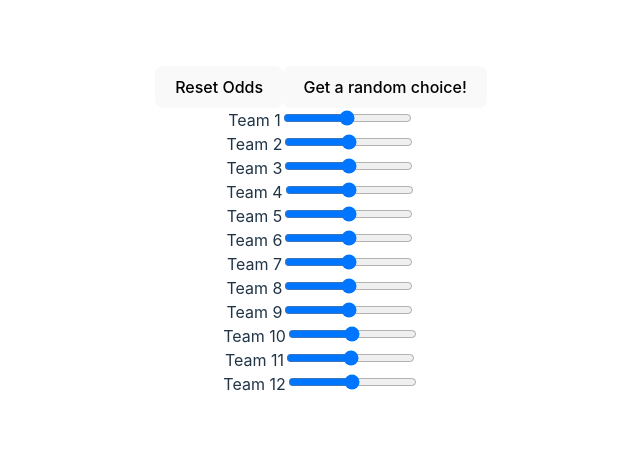
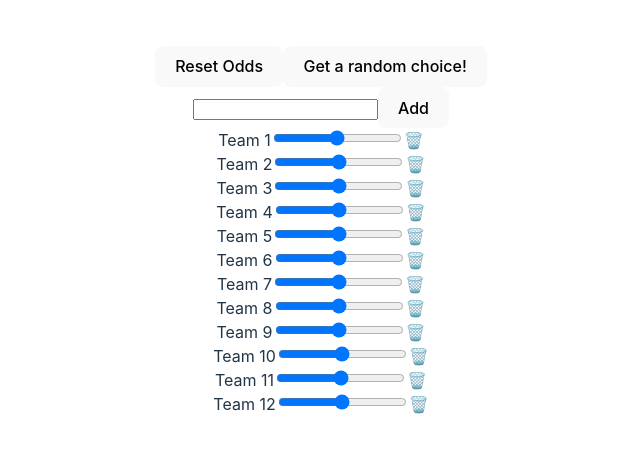
Before and after one commit to RayKilburg/random-team-picker, a React (Vite) app: page / in a window 1280 px wide. Shown: the part 169-622 px from the top of the page, without its empty margins (319-959 px from the left). Built offline with nearby package versions, Linux system fonts and the light colour scheme.

Commit message:
add and remove team

```diff
--- a/src/App.tsx
+++ b/src/App.tsx
@@ -3,6 +3,7 @@ import './App.css'
 
 function App() {
   const [choice, setChoice]  = useState('');
+  const [newName, setNewName] = useState('');
   const [teams, setTeams] = useState([
     {name: "Team 1", weight: 0.5},
     {name: "Team 2", weight: 0.5},
@@ -17,6 +18,16 @@ function App() {
     {name: "Team 11", weight: 0.5},
     {name: "Team 12", weight: 0.5},
   ]);
+
+  const handleAddTeam = () => {
+    if(!newName) return;
+    setTeams([...teams, {name: newName, weight: 0.5}])
+    setNewName("");
+  }
+
+  const handleRemoveTeam = (name: string) => {
+    setTeams(teams.filter(tm => tm.name !== name))
+  }
 
   const handleAdjustWeights = (e: React.ChangeEvent<HTMLInputElement>) => {
     const temp = Array.from(teams);
@@ -42,10 +53,16 @@ function App() {
       <button onClick={calculateRandomChoice}>{!choice ? "Get a random choice!" : <span><strong>{choice}. Choose again?</strong></span>}</button>
       </div>
 
+      <div>
+        <input value={newName} onChange={e => setNewName(e.target.value)} type="text" />
+        <button onClick={handleAddTeam}>Add</button>
+      </div>
+
     {teams.map((tm, i) => (
       <div key={`team-div-${i}`}>
         <label>{tm.name}</label>
         <input onChange={handleAdjustWeights} name={tm.name} type="range" step={0.05} value={tm.weight} max={1} />
+        <span onClick={() => handleRemoveTeam(tm.name)}>🗑️</span>
       </div>
 
     ))}
```
